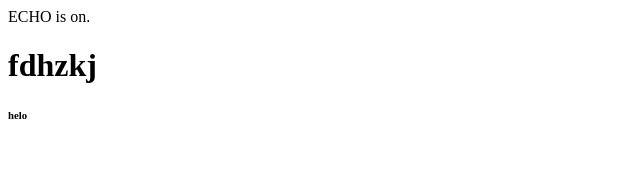
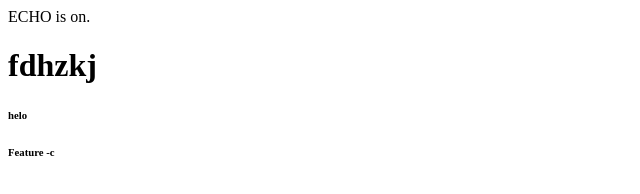
Before and after one commit to GrandhiSrivalliSaranya/git-one, a plain HTML site: page index.html in a window 1280 px wide. Shown: the full height of the page, 0-640 px from the left. Drawn offline with Linux system fonts and the light colour scheme.

Commit message:
added feature tag

```diff
--- a/index.html
+++ b/index.html
@@ -1,3 +1,4 @@
 ECHO is on.
 <h1>fdhzkj</h1>
 <h6>helo</h6>
+<h6>Feature -c</h6>
```
